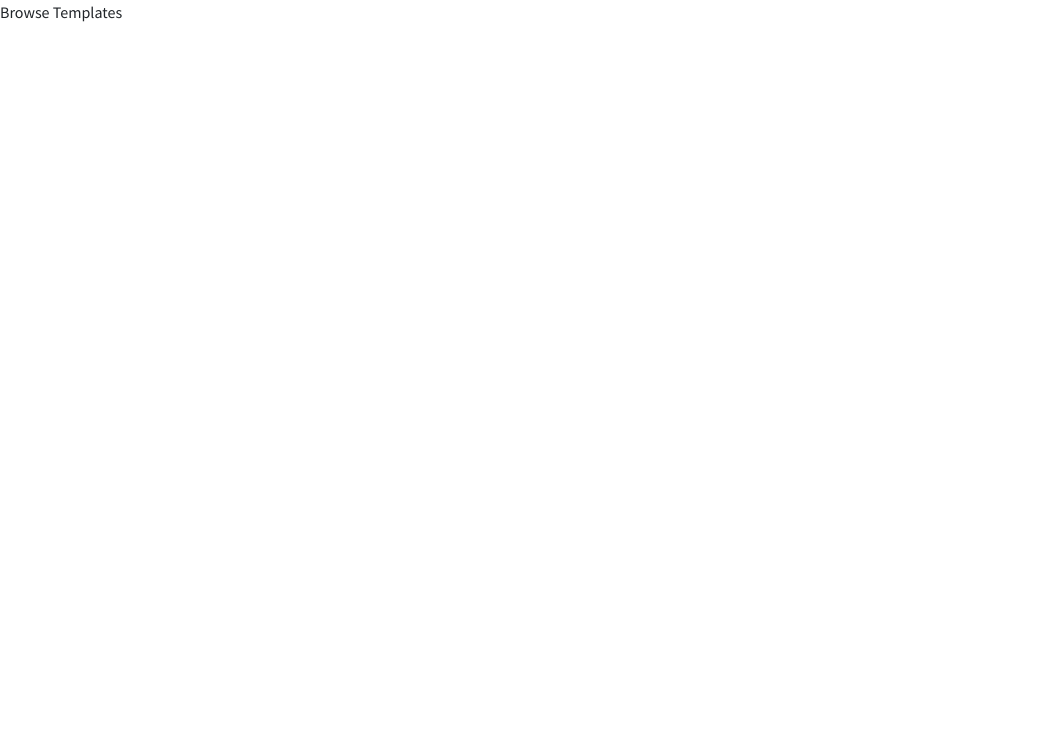
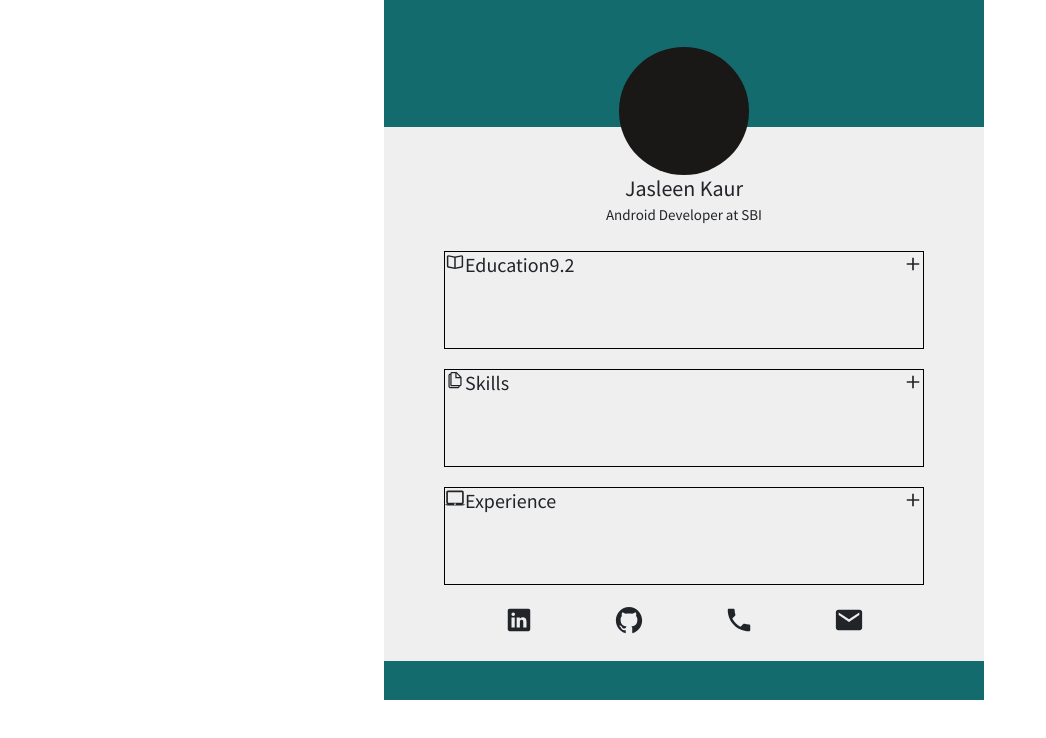
Before and after one commit to eraaxit/Tesume, a React (Create React App) app: page /templates in a window 1280 px wide. Shown: the top 738 px of the page, without its empty margins (0-1046 px from the left). Built offline with nearby package versions, Linux system fonts and the light colour scheme.

Commit message:
sample-template

```diff
--- a/public/index.html
+++ b/public/index.html
@@ -1,6 +1,11 @@
 <!DOCTYPE html>
 <html lang="en">
   <head>
+
+    <!-- icons  link -->
+      <script src="https://unpkg.com/ionicons@4.5.10-0/dist/ionicons.js"></script>
+    <!--     -->
+
     <meta charset="utf-8" />
     <link rel="icon" href="%PUBLIC_URL%/favicon.ico" />
     <meta name="viewport" content="width=device-width, initial-scale=1" />
--- a/src/App.css
+++ b/src/App.css
@@ -4,3 +4,6 @@ body {
   margin:0;
   font-family: 'Source Sans Pro', sans-serif;
 }
+a{
+  color:unset;
+}
--- a/src/Components/Pages/BrowseTemplates/BrowseTemplates.jsx
+++ b/src/Components/Pages/BrowseTemplates/BrowseTemplates.jsx
@@ -1,9 +1,9 @@
 import "./BrowseTemplates.css"
-
+import T1 from "../../Templates/T1/T1";
 const BrowseTemplates = () => {
     return (
         <div>
-            Browse Templates
+            <T1 />
         </div>
     )
 }
--- a/src/Components/Templates/T1/T1.css
+++ b/src/Components/Templates/T1/T1.css
@@ -0,0 +1,85 @@
+@import url('https://fonts.googleapis.com/css2?family=Nunito+Sans&family=Source+Sans+Pro&display=swap');
+*{
+    margin:0;
+    padding:0;
+    font-family: 'Nunito Sans', sans-serif;
+    font-family: 'Source Sans Pro', sans-serif;
+}
+.T1{
+    height:700px;
+    width:600px;
+    background-color: rgb(240, 239, 239);
+    display: flex;
+    align-items: center;
+    flex-direction: column;
+    margin-left: 30%;
+}
+.header{
+    background-color: rgb(19, 107, 109);
+    height:130px;
+    width:100%;
+}
+.profile-photo{
+    height:130px;
+    width:130px;
+    border-radius: 50%;
+    background-color: rgb(26, 23, 23);
+    margin-top: -80px;
+}
+.details h1{
+    text-align: center;
+    font-size: 22px;
+}
+.details p{
+    text-align: center;
+    font-size: 15px;
+    line-height: 1%;
+    margin-top: -18px;
+}
+.social-links{
+    display: flex;
+    flex-direction: row;
+}
+.social-links ion-icon{
+    padding-left:40px;
+    padding-top: 20px;
+    padding-right: 40px;
+    font-size: 30px;
+}
+.education{
+    height:100px;
+    width:80%;
+    border:1px solid black;
+    margin-top: 20px;
+    display: flex;
+    flex-direction: row;
+    justify-content: space-between;
+}
+
+.skills{
+    height:100px;
+    width:80%;
+    border:1px solid black;
+    margin-top: 20px;
+    display: flex;
+    flex-direction: row;
+    justify-content: space-between;
+}
+.experience{
+    height:100px;
+    width:80%;
+    border:1px solid black;
+    margin-top: 20px;
+    display: flex;
+    flex-direction: row;
+    justify-content: space-between;
+}
+.add-more{
+    font-size: 20px;
+}
+.footer{
+    margin-top:20px;
+    height:40px;
+    width: 100%;
+    background-color:rgb(19, 107, 109);
+}
--- a/src/Components/Templates/T1/T1.jsx
+++ b/src/Components/Templates/T1/T1.jsx
@@ -3,7 +3,43 @@ import { demoProfileData } from "../../../Helpers";
 
 const T1 = () => {
     return (
-        <div>
+        <div className="T1">
+
+            <div className="header">
+            </div>
+            <div className="profile-photo">
+            </div>
+            <div className="details">
+                <h1>{demoProfileData.name}</h1><br />
+                <p>{demoProfileData.currentProfession}</p>
+            </div>
+            <div className="education">
+                <h5><ion-icon name="book"></ion-icon>Education{demoProfileData.education[0].grades}</h5>
+                <div className="add-more">
+                <ion-icon name="add"></ion-icon>
+                </div>
+            </div>
+            <div className="skills">
+                <h5><ion-icon name="copy"></ion-icon>Skills</h5>
+                <div className="add-more">
+                <ion-icon name="add"></ion-icon>
+                </div>
+            </div>
+            <div className="experience">
+                <h5><ion-icon name="laptop"></ion-icon>Experience</h5>
+                <div className="add-more">
+                <ion-icon name="add"></ion-icon>
+                </div>
+            </div>
+            <div className="social-links">
+               <a href={demoProfileData.socialLinks.linkedin}> <ion-icon name="logo-linkedin"></ion-icon> </a>
+                <ion-icon name="logo-github"></ion-icon>
+                <ion-icon name="call"></ion-icon>
+                <ion-icon name="mail"></ion-icon>
+            </div>
+            <div className="footer">
+            </div>
+
         </div>
     )
 }
--- a/src/Helpers/index.js
+++ b/src/Helpers/index.js
@@ -39,5 +39,28 @@ export const demoProfileData = {
             passout_year: "2006",
             grades: "8.8"
         }
+    ],
+    skills: [
+        {
+            skillName:"creative",
+            proficiency:"designer"
+        },
+        {
+            skillName:"leadership",
+            proficiency:"marketing"
+        }
+    ],
+    experience: [
+        {
+            title: "designer",
+            period: "3 years",
+            organization: "fine designer"
+        },
+        {
+            title: "marketing",
+            period: "2 years",
+            organization: "western marketing service"
+        }
     ]
+
 }
```
Also changed, not shown: 1 other file (tests, documents, lock files or other folders).
